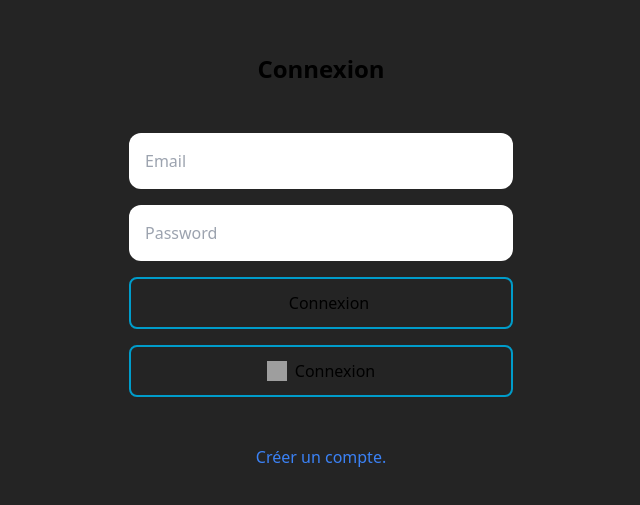
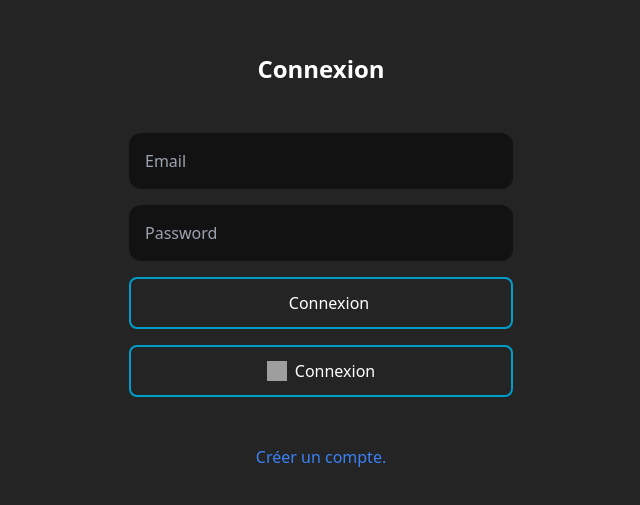
Before and after one commit to AdrienBonvin/flashcards-app, a React (Vite) app: page / in a window 1280 px wide. Shown: the part 139-644 px from the top of the page, without its empty margins (319-959 px from the left). Built offline with nearby package versions, Linux system fonts and the light colour scheme; no server answers; grey boxes are pictures that could not be loaded; some icons are missing.

Commit message:
Correction du problème de display sur certain devices

```diff
--- a/index.html
+++ b/index.html
@@ -5,6 +5,7 @@
     <link rel="icon" type="image/svg+xml" href="/src/assets/logo.png" />
     <link rel="manifest" href="/manifest.json" />
     <meta name="viewport" content="width=device-width, initial-scale=1" />
+    <meta name="color-scheme" content="dark" />
     <title>Spira</title>
   </head>
   <body>
--- a/src/index.css
+++ b/src/index.css
@@ -7,7 +7,7 @@
   line-height: 1.5;
   font-weight: 400;
 
-  color-scheme: light dark;
+  color-scheme: dark;
   background-color: #242424;
 
   font-synthesis: none;
```
